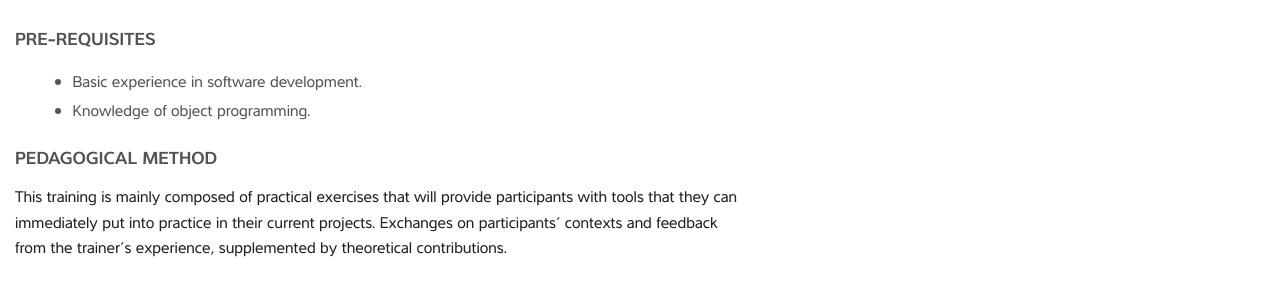
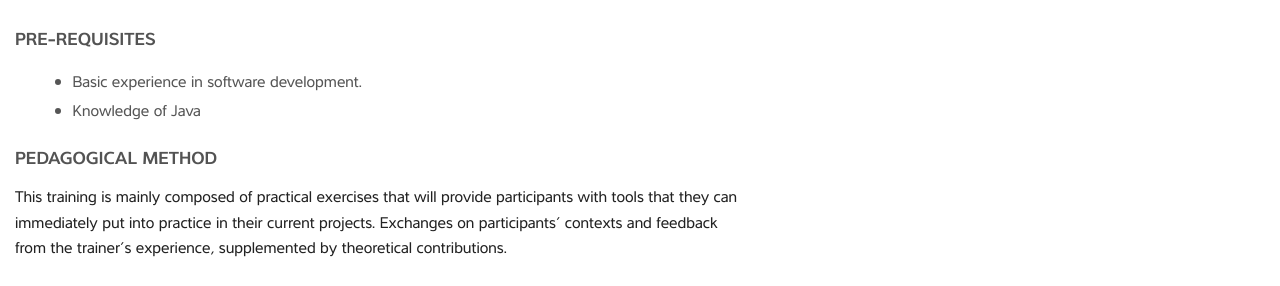
Before and after one commit to octo-technology-downunder/octo-technology-downunder.github.io, a Jekyll site: the page built from _training/software-craftsmanship/rest-api-springboot.md, in a window 1280 px wide. Shown: the part 966-1252 px from the top of the page. Built offline with Jekyll 4.4.1, drawn with Linux system fonts in a browser that asks for light colours.

Commit message:
Review with eric

```diff
--- a/_training/software-craftsmanship/rest-api-springboot.md
+++ b/_training/software-craftsmanship/rest-api-springboot.md
@@ -34,7 +34,7 @@ At the end of this training, you will be able to create an API in Java, design a
 
 ### PRE-REQUISITES
 * Basic experience in software development.
-* Knowledge of object programming.
+* Knowledge of Java
 
 ### PEDAGOGICAL METHOD
 This training is mainly composed of practical exercises that will provide participants with tools that they can immediately put into practice in their current projects.
```
